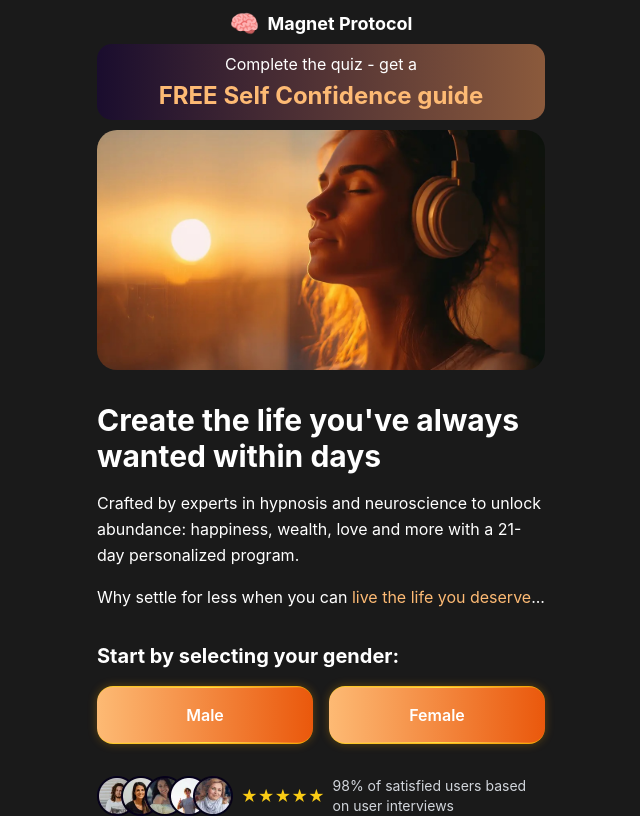
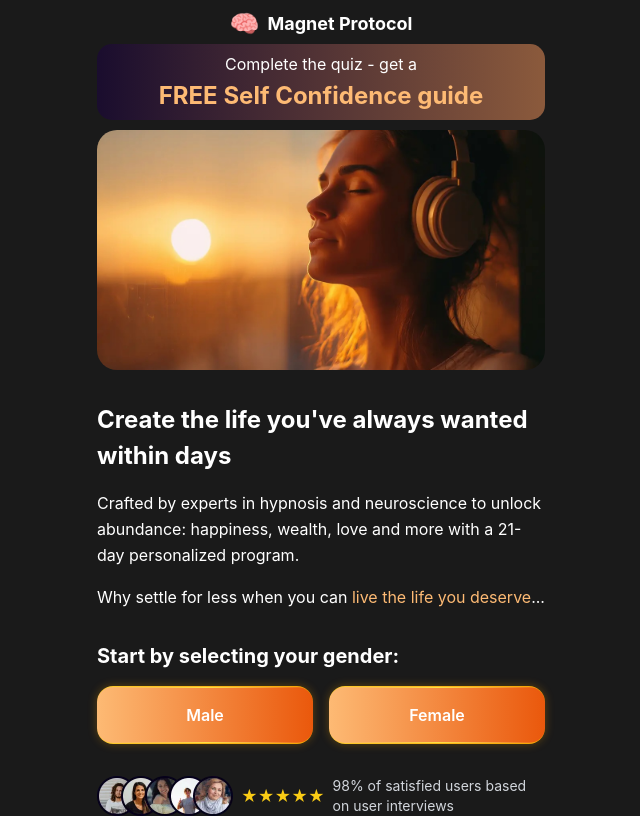
Before and after one commit to oganonymous108/mind-quiz, a Next.js app: page / in a window 1280 px wide. Shown: the top 816 px of the page, without its empty margins (319-959 px from the left). Built offline with nearby package versions, Linux system fonts and the light colour scheme; no server answers.

Commit message:
Change text-3xl font size to 24px

```diff
--- a/tailwind.config.js
+++ b/tailwind.config.js
@@ -12,6 +12,9 @@ module.exports = {
           orange: '#FF6B35',
           dark: '#1a1a1a',
         },
+      },
+      fontSize: {
+        '3xl': '24px',
       },
       keyframes: {
         shimmer: {
```
